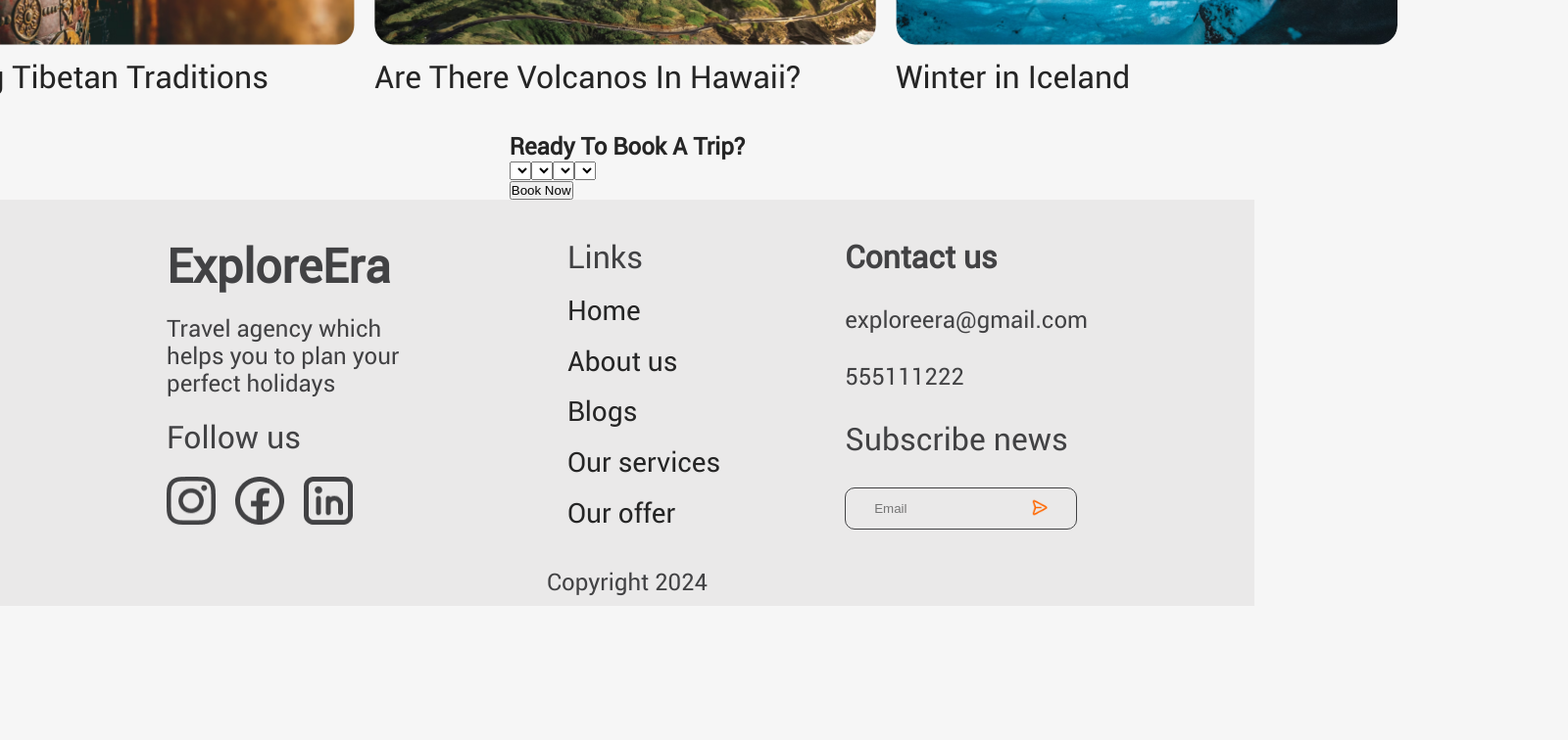
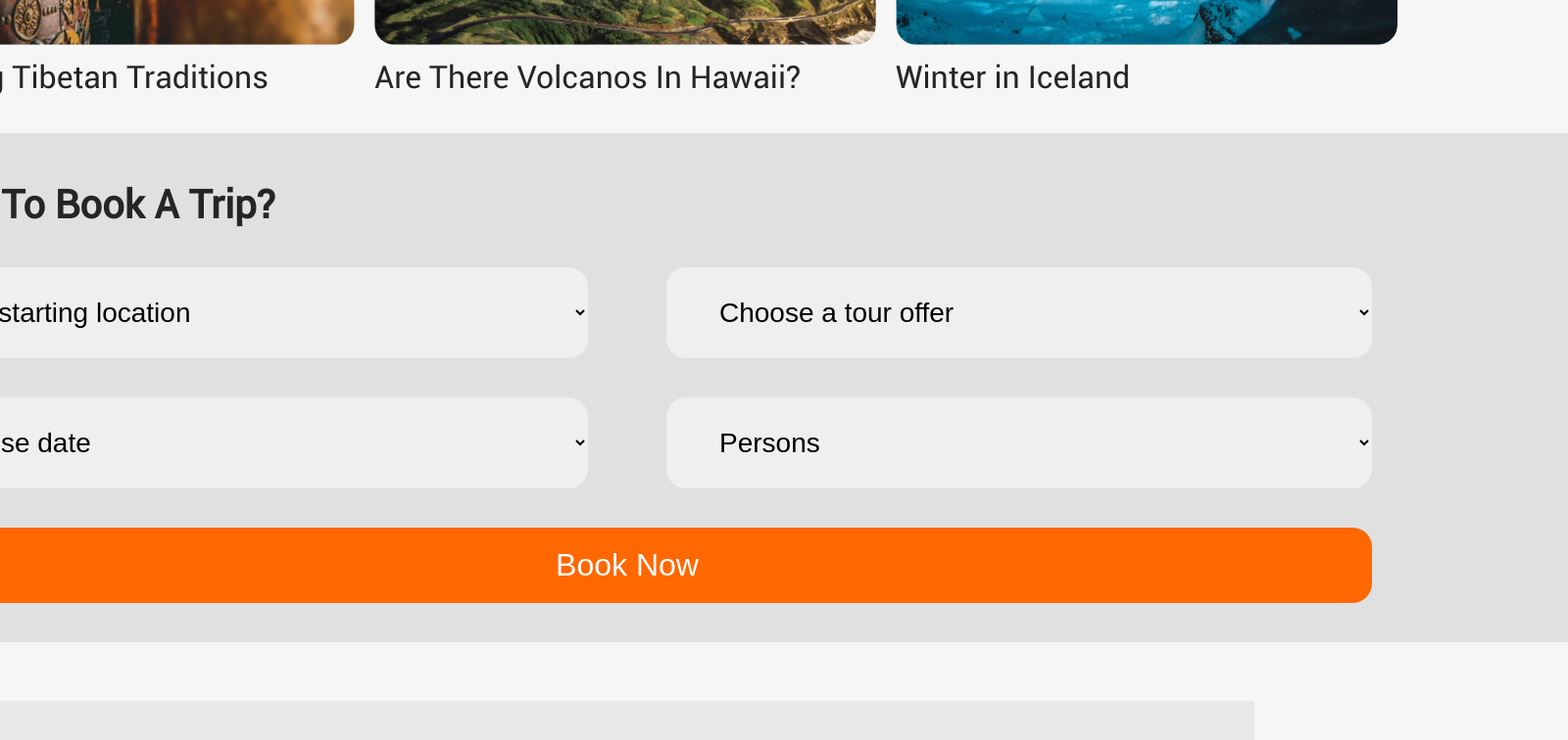
Before and after one commit to Tornike512/Unilab-Figma-Website, a React (Vite) app: page / in a window 1280 px wide. Shown: the part 4080-4836 px from the top of the page at 98% size, 1600 px wide, since content can reach past the window. Before the commit the page ends 4699 px from the top, so only its background shows below. Built offline with nearby package versions, Linux system fonts and the light colour scheme.

Commit message:
Add: Home Page  Ready To Book A Trip Section

```diff
--- a/src/pages/HomePage/HomePage.jsx
+++ b/src/pages/HomePage/HomePage.jsx
@@ -170,22 +170,24 @@ export function HomePage() {
         </div>
       </article>
       <article className="book-a-trip">
+        <div className="book-a-trip-wrapper">
           <h2>Ready To Book A Trip?</h2>
           <div className="select-grid">
             <select name="location">
-            <option value=""></option>
+              <option value="">Your starting location</option>
             </select>
             <select name="tour-offer">
-            <option value=""></option>
+              <option value="">Choose a tour offer</option>
             </select>
             <select name="choose-date">
-            <option value=""></option>
+              <option value="">Choose date</option>
             </select>
             <select name="persons">
-            <option value=""></option>
+              <option value="">Persons</option>
             </select>
           </div>
           <button className="book-now-button">Book Now</button>
+        </div>
       </article>
     </section>
   );
--- a/src/pages/HomePage/HomePage.scss
+++ b/src/pages/HomePage/HomePage.scss
@@ -241,4 +241,50 @@
       }
     }
   }
+
+  .book-a-trip {
+    width: 1920px;
+    max-width: 1920px;
+    display: flex;
+    justify-content: center;
+    align-items: center;
+    flex-direction: column;
+    margin-bottom: 60px;
+    background-color: #e0e0e0;
+
+    .book-a-trip-wrapper {
+      width: 1520px;
+      margin-bottom: 40px;
+
+      h2 {
+        margin: 50px 0 40px;
+        font-size: $font-size-40px;
+      }
+
+      .select-grid {
+        display: grid;
+        grid-template-columns: 1fr 1fr;
+        column-gap: 80px;
+        row-gap: 40px;
+        margin-bottom: 40px;
+
+        select {
+          padding: 30px 50px;
+          font-size: $font-size-28px;
+          border-radius: $border-radius-20px;
+          border: none;
+        }
+      }
+
+      .book-now-button {
+        @include primary-button-mixin;
+        width: 100%;
+        font-size: $font-size-32px;
+      }
+
+      .book-now-button:hover {
+        background-color: $primary-button-hover-color;
+      }
+    }
+  }
 }
```
Lines whose indentation alone changed are shown as unchanged.
